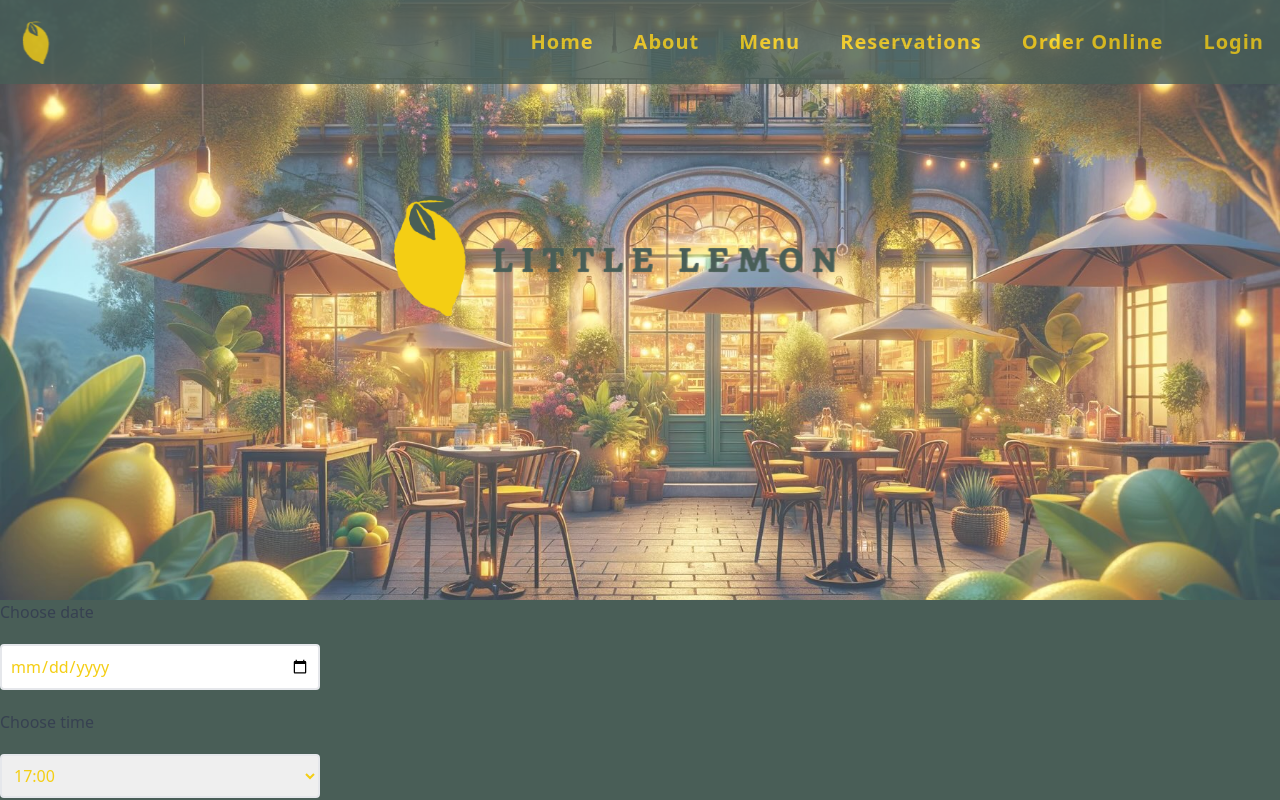
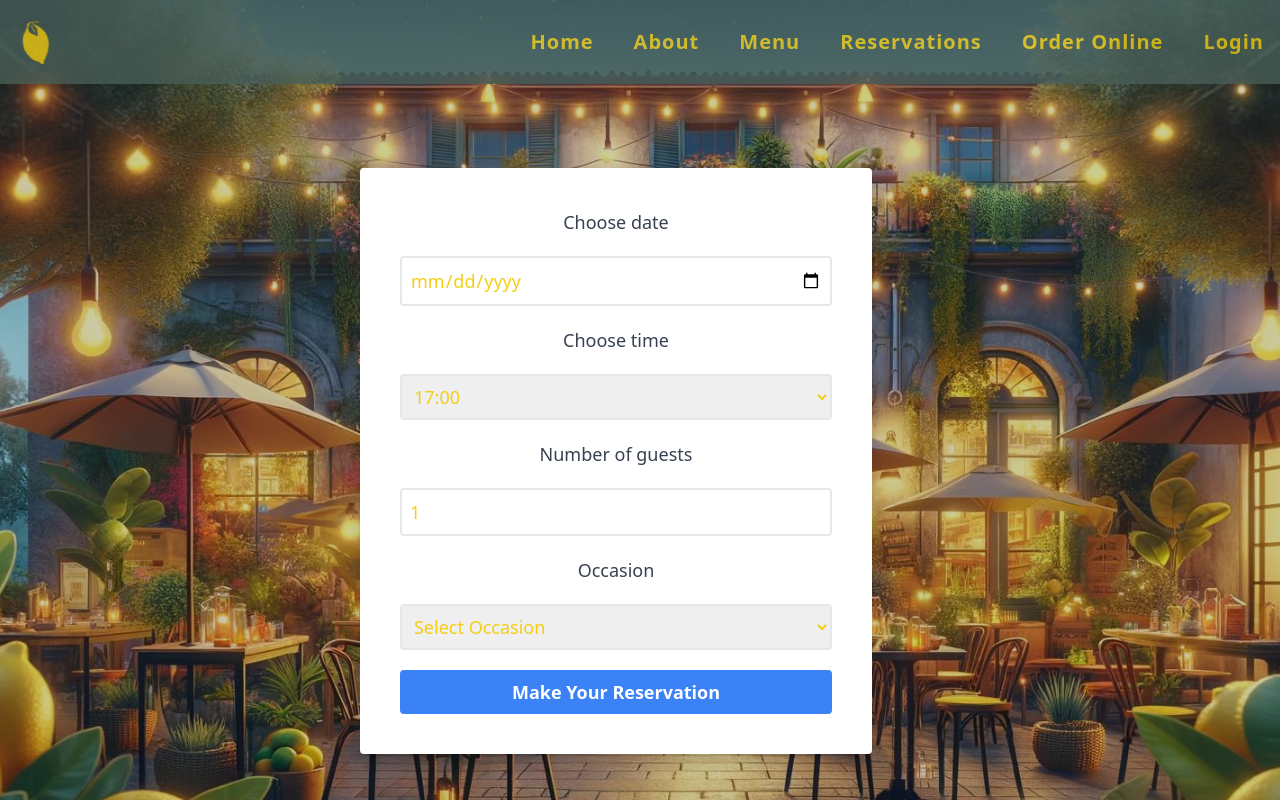
Before and after one commit to robcodehub/little-lemon-frontend-react, a Next.js app: page /reservations in a window 1280 px wide. Shown: the top 800 px of the page. Built offline with nearby package versions, Linux system fonts and the light colour scheme.

Commit message:
updated booking form to overlay on hero image

```diff
--- a/src/components/booking/BookingForm.js
+++ b/src/components/booking/BookingForm.js
@@ -6,6 +6,7 @@ export default function BookingForm() {
   const [guests, setGuests] = useState(1);
   const [occasion, setOccasion] = useState('');
   const [formErrors, setFormErrors] = useState({});
+  const [bookingSuccess, setBookingSuccess] = useState(false);
   const availableTimes = ["17:00", "18:00", "19:00", "20:00", "21:00", "22:00"];
 
   const validateForm = () => {
@@ -13,6 +14,7 @@ export default function BookingForm() {
     if (!date) errors.date = 'Date is required';
     if (!time) errors.time = 'Time is required';
     if (guests < 1 || guests > 10) errors.guests = 'Guests must be between 1 and 10';
+    if (!occasion) errors.occasion = 'Occasion is required';
 
     setFormErrors(errors);
     return Object.keys(errors).length === 0;
@@ -20,30 +22,48 @@ export default function BookingForm() {
 
   const handleSubmit = (event) => {
     event.preventDefault();
-    if (validateForm()) {
+    const isValid = validateForm();
+    if (isValid) {
       console.log({ date, time, guests, occasion });
-      // form submission logic here
+      setBookingSuccess(true);
+      // Reset form after submission
+      setDate('');
+      setTime('');
+      setGuests(1);
+      setOccasion('');
+      // Hide success message after 3 seconds
+      setTimeout(() => setBookingSuccess(false), 3000);
     }
   };
 
   return (
-    <form onSubmit={handleSubmit} className="grid max-w-xs gap-5">
-      <label htmlFor="res-date" className="text-gray-700">Choose date</label>
+    <div className="flex flex-col items-center justify-center pt-16 my-10">
+      {bookingSuccess && (
+        <div className="bg-green-100 border border-green-400 text-green-700 px-4 py-3 rounded relative mb-5" role="alert">
+          <strong className="font-bold">Success!</strong>
+          <span className="block sm:inline"> Your booking has been made.</span>
+        </div>
+      )}
+      <form
+        onSubmit={handleSubmit}
+        className="w-full max-w-lg grid gap-5 p-10 shadow-lg rounded bg-white"
+      >
+        <label htmlFor="res-date" className="text-gray-700 text-lg">Choose date</label>
         <input
           type="date"
           id="res-date"
           value={date}
           onChange={(e) => setDate(e.target.value)}
-        className="border-2 rounded p-2"
+          className="border-2 rounded p-2 text-lg"
         />
         {formErrors.date && <p className="text-red-500">{formErrors.date}</p>}
 
-      <label htmlFor="res-time" className="text-gray-700">Choose time</label>
+        <label htmlFor="res-time" className="text-gray-700 text-lg">Choose time</label>
         <select
           id="res-time"
           value={time}
           onChange={(e) => setTime(e.target.value)}
-        className="border-2 rounded p-2"
+          className="border-2 rounded p-2 text-lg"
         >
           {availableTimes.map((availableTime, index) => (
             <option key={index} value={availableTime}>{availableTime}</option>
@@ -51,36 +71,35 @@ export default function BookingForm() {
         </select>
         {formErrors.time && <p className="text-red-500">{formErrors.time}</p>}
 
-      <label htmlFor="guests" className="text-gray-700">Number of guests</label>
+        <label htmlFor="guests" className="text-gray-700 text-lg">Number of guests</label>
         <input
           type="number"
-        placeholder="1"
-        min="1"
-        max="10"
           id="guests"
           value={guests}
           onChange={(e) => setGuests(e.target.value)}
-        className="border-2 rounded p-2"
+          className="border-2 rounded p-2 text-lg"
         />
         {formErrors.guests && <p className="text-red-500">{formErrors.guests}</p>}
 
-      <label htmlFor="occasion" className="text-gray-700">Occasion</label>
+        <label htmlFor="occasion" className="text-gray-700 text-lg">Occasion</label>
         <select
           id="occasion"
           value={occasion}
           onChange={(e) => setOccasion(e.target.value)}
-        className="border-2 rounded p-2"
+          className="border-2 rounded p-2 text-lg"
         >
           <option value="">Select Occasion</option>
           <option value="Birthday">Birthday</option>
           <option value="Anniversary">Anniversary</option>
         </select>
+        {formErrors.occasion && <p className="text-red-500">{formErrors.occasion}</p>}
 
         <input
           type="submit"
           value="Make Your Reservation"
-        className="bg-blue-500 hover:bg-blue-700 text-white font-bold py-2 px-4 rounded"
+          className="bg-blue-500 hover:bg-blue-700 text-white font-bold py-2 px-4 rounded text-lg cursor-pointer"
         />
       </form>
+    </div>
   );
-}
+};
--- a/src/components/booking/BookingPage.js
+++ b/src/components/booking/BookingPage.js
@@ -2,8 +2,29 @@ import BookingForm from "./BookingForm";
 
 export default function BookingPage() {
     return (
-        <div>
-            <BookingForm />
+      <div className="relative pt-16 pb-32 flex content-center items-center justify-center"
+           style={{
+             minHeight: '75vh',
+             backgroundImage: `url('/img/herobanner.jpg')`, // Note the change here
+             backgroundSize: 'cover',
+             backgroundPosition: 'center center',
+           }}>
+        <div className="absolute top-0 w-full h-full bg-center bg-cover"
+             style={{
+               backgroundImage: `url('/img/herobanner.jpg')`, // And here
+             }}>
+          <span id="blackOverlay" className="w-full h-full absolute opacity-20 bg-black"></span>
         </div>
-    )
-}
+
+        <div className="container relative mx-auto" style={{ zIndex: 2 }}>
+          <div className="items-center flex flex-wrap">
+            <div className="w-full lg:w-8/12 px-4 ml-auto mr-auto text-center">
+              <div className="pr-12">
+                <BookingForm />
+              </div>
+            </div>
+          </div>
+        </div>
+      </div>
+    );
+  }
--- a/src/pages/reservations.js
+++ b/src/pages/reservations.js
@@ -9,7 +9,6 @@ import {PageLayout} from '@/app/page';
 export default function Reservations() {
   return (
     <PageLayout>
-      <HeroSection />
       <BookingPage />
     </PageLayout>
   );
```
Lines whose indentation alone changed are shown as unchanged.
